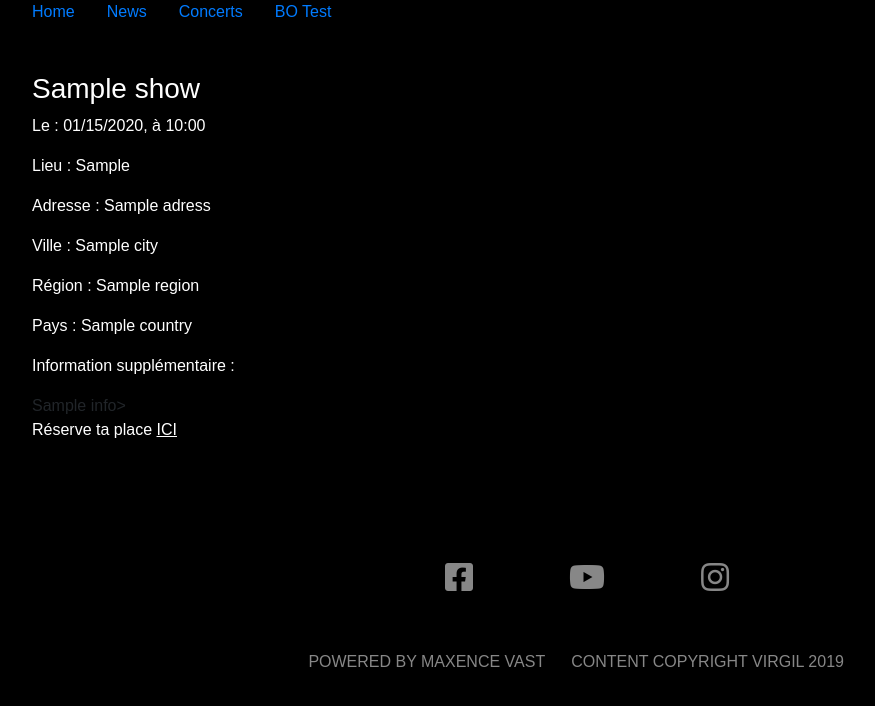
After one commit to Mud0Sh1t/virgil, a Symfony app: template app/Resources/views/default/show.html.twig in a window 1280 px wide. The commit adds this page. Shown: the top 706 px of the page, without its empty margins (53-928 px from the left). Run offline with Twig, Linux system fonts and the light colour scheme; the template is opened without the code that fills it: most values are stand-ins (such as "Sample title", 1, 10 or a date in 2020); some libraries are stand-ins or nearby versions.

Commit message:
Modif ShowController + view

```diff
--- /dev/null
+++ b/app/Resources/views/default/show.html.twig
@@ -0,0 +1,38 @@
+{% extends 'base.html.twig' %}
+
+{% block body %}
+<section>
+    <article class="container">
+        <div class="row">
+            <div class="col mt-5 mb-5 container-show">
+                <h3>{{ show.name }}</h3>
+                <p>Le : {{ show.date|date("m/d/Y") }}, à {{ show.date|date("H:i") }}</p>
+                <p>Lieu : {{ show.concertHall }}</p>
+                {% if show.adress is defined and show.adress is not null %}
+                    <p>Adresse : {{ show.adress }}</p>
+                {% endif %}
+                {% if show.city is defined and show.city is not null %}
+                    <p>Ville : {{ show.city }}</p>
+                {% endif %}
+                {% if show.region is defined and show.region is not null %}
+                    <p>Région : {{ show.region }}</p>
+                {% endif %}
+                {% if show.country is defined and show.country is not null  %}
+                    <p>Pays : {{ show.country }}</p>
+                {% endif %}
+                {% if show.info is defined and show.info is not null %}
+                    <p>Information supplémentaire :</p>
+                    {{ show.info|raw }}>
+                {% endif %}
+                {% if show.bookingLink is defined and show.bookingLink is not null %}
+                    <p>Réserve ta place <a href="{{ show.bookingLink }}" target="_blank">ici</a></p>
+                {% endif %}
+            </div>
+        </div>
+    </article>
+</section>
+{% endblock %}
+
+{% block stylesheets %}
+    {{ parent() }}
+{% endblock %}
--- a/app/config/config.yml
+++ b/app/config/config.yml
@@ -102,6 +102,7 @@ easy_admin:
                 - { property: 'info', label: 'info :' ,type: 'fos_ckeditor' }
                 - { property: 'name', label: 'Nom :' }
                 - { property: 'adress', label: 'Adresse :' }
+                - { property: 'city', label: 'Ville :'}
                 - { property: 'region', label: 'Région :' }
                 - { property: 'country', label: 'Pays :' }
                 - { property: 'bookingLink', label: 'Lien de réservation :' }
--- a/web/assets/styles/styles.css
+++ b/web/assets/styles/styles.css
@@ -35,8 +35,19 @@ body {
         max-height: 720px;
         width: 100%;
         height: 100%; }
-    body section article .new p {
+    body section article .new {
+      border-bottom: 1px solid #ffffff; }
+      body section article .new p {
+        color: #ffffff; }
+    body section article .shows-container {
+      border-bottom: 1px solid #ffffff; }
+      body section article .shows-container p {
+        color: #ffffff; }
+    body section article .container-show p {
       color: #ffffff; }
+      body section article .container-show p a {
+        color: #ffffff !important;
+        text-decoration: underline; }
   body footer #social-network ul li {
     color: #878787 !important; }
     body footer #social-network ul li a {
--- a/web/assets/styles/styles.scss
+++ b/web/assets/styles/styles.scss
@@ -62,8 +62,28 @@ body{
 
       // NEWS
       .new{
+        border-bottom:1px solid #ffffff;
         p{
           color:#ffffff;
+        }
+      }
+
+      //ALL SHOWS
+      .shows-container{
+        border-bottom:1px solid #ffffff;
+        p{
+          color:#ffffff;
+        }
+      }
+
+      //ONE SHOW SELECT
+      .container-show{
+        p{
+          color:#ffffff;
+          a{
+            color:#ffffff !important;
+            text-decoration:underline;
+          }
         }
       }
     }
```
Also changed, not shown: app/Resources/views/default/shows.html.twig (+7 -7 lines), src/AppBundle/Controller/ShowsController.php (+13 -0 lines), 1 other file.
